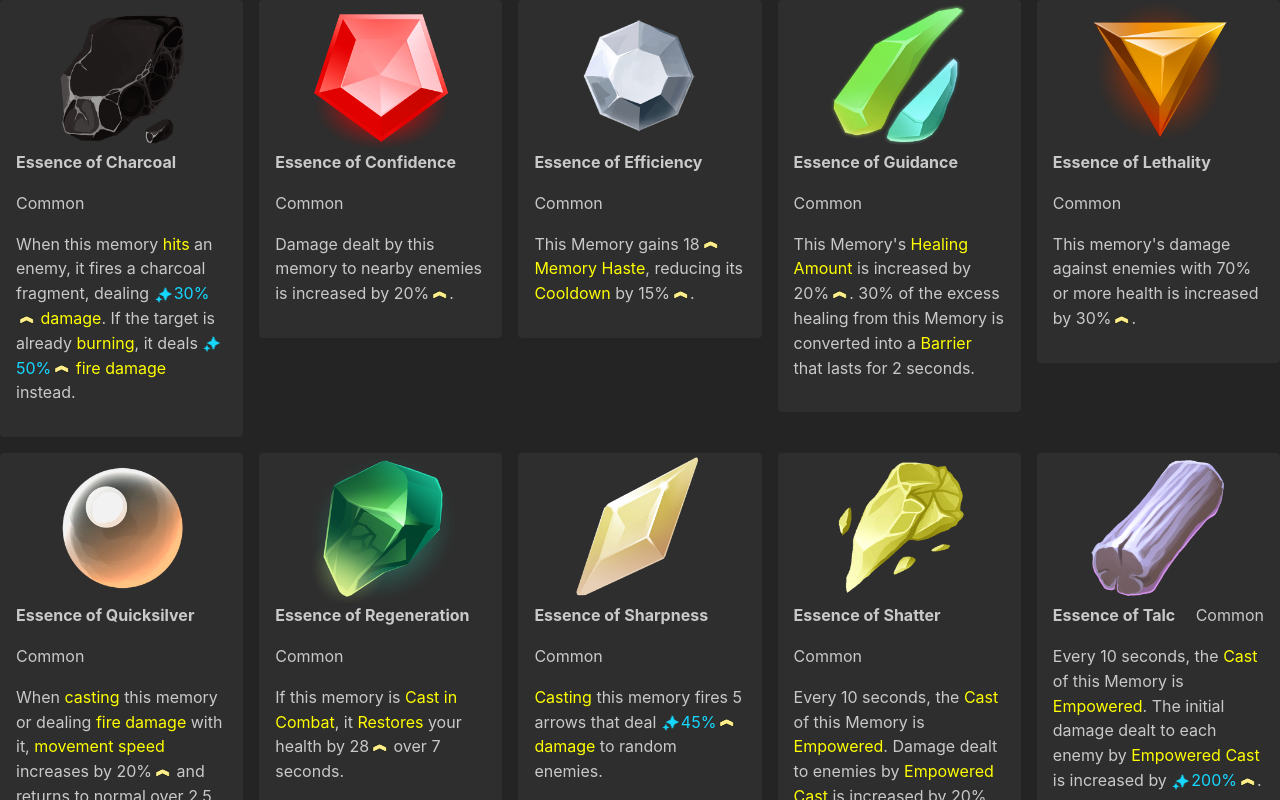
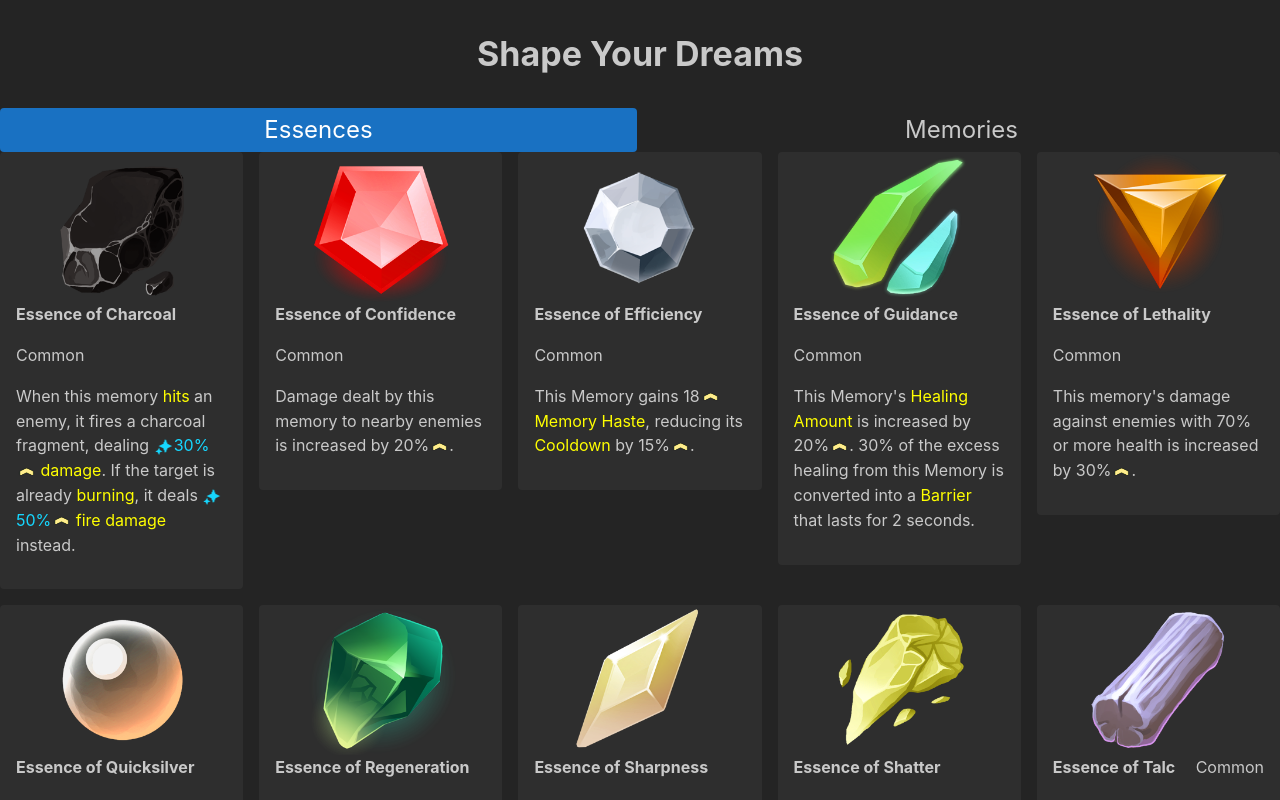
Before and after one commit to Leeoku/shapeyourdreams, a React (Vite) app: page / in a window 1280 px wide. Shown: the top 800 px of the page. Built offline with nearby package versions, Linux system fonts and the light colour scheme.

Commit message:
feat: refactor page and add memories

```diff
--- /dev/null
+++ b/src/components/TabsComponent/TabsComponent.module.css
@@ -0,0 +1,4 @@
+.customTab {
+  font-size: 1.5rem;
+  flex: 1;
+}
--- /dev/null
+++ b/src/components/TabsComponent/TabsComponent.tsx
@@ -0,0 +1,33 @@
+import '@mantine/core/styles.css';
+import { Tabs } from '@mantine/core';
+import styles from './TabsComponent.module.css';
+
+export type TabType = 'Essences' | 'Memories'
+
+interface TabsComponentProps {
+  activeTab: TabType;
+  setActiveTab: (value:TabType) => void;
+}
+
+export const TabsComponent = ({activeTab, setActiveTab}: TabsComponentProps) => {
+  return (
+    <Tabs variant="pills" value={activeTab}>
+      <Tabs.List display="flex" w="100%">
+        <Tabs.Tab
+          value="Essences"
+          className={styles.customTab}
+          onClick={() => setActiveTab('Essences')}
+        >
+          Essences
+        </Tabs.Tab>
+        <Tabs.Tab
+          value="Memories"
+          className={styles.customTab}
+          onClick={() => setActiveTab('Memories')}
+        >
+          Memories
+        </Tabs.Tab>
+      </Tabs.List>
+    </Tabs>
+  );
+};
--- /dev/null
+++ b/src/pages/Content.page.tsx
@@ -0,0 +1,27 @@
+import { CardGrid } from '@/components/CardGrid/CardGrid';
+import { ContentCard } from '@/components/ContentCard/ContentCard';
+import { gemsSchema } from '@/schemas/gemSchema';
+import EssencesData from '../../data/essences.json';
+import MemoriesData from '../../data/memories.json';
+
+
+const EssencesPage = ({tabData}) => {
+  const dataMapping = {
+    Essences: EssencesData,
+    Memories: MemoriesData
+  }
+  const jsonToLoad = tabData === 'Essences' ? dataMapping.Essences : dataMapping.Memories
+
+  try {
+    gemsSchema.parse(jsonToLoad);
+  } catch (e) {
+    console.error(e);
+  }
+
+  const data = Object.entries(jsonToLoad);
+
+  const mappedData = data.map(([key, value]) => <ContentCard key={key} data={value} />);
+  return <CardGrid cardData={mappedData} />;
+};
+
+export default EssencesPage;
--- a/src/pages/Essences.page.tsx
+++ /dev/null
@@ -1,19 +0,0 @@
-import { CardGrid } from '@/components/CardGrid/CardGrid';
-import { ContentCard } from '@/components/ContentCard/ContentCard';
-import { gemsSchema } from '@/schemas/gemSchema';
-import essences from '../../data/essences.json';
-
-const EssencesPage = () => {
-  try {
-    gemsSchema.parse(essences);
-  } catch (e) {
-    console.error(e);
-  }
-
-  const data = Object.entries(essences);
-  // console.log(data);
-  const mappedData = data.map(([key, value]) => <ContentCard key={key} data={value} />);
-  return <CardGrid cardData={mappedData} />;
-};
-
-export default EssencesPage;
--- a/src/pages/Home.page.tsx
+++ b/src/pages/Home.page.tsx
@@ -1,12 +1,21 @@
-import { ColorSchemeToggle } from '../components/ColorSchemeToggle/ColorSchemeToggle';
-import EssencesPage from './Essences.page';
+import { useState } from 'react';
+import { Center, Text, Title } from '@mantine/core';
+import EssencesPage from './Content.page';
+import { TabsComponent, TabTypes } from '@/components/TabsComponent/TabsComponent';
 
 
 export function HomePage() {
+  const [activeTab, setActiveTab] = useState<TabTypes>('Essences');
+
   return (
     <>
-      {/* <ColorSchemeToggle /> */}
-      <EssencesPage/>
+      <Center>
+        <Title order={1} mb="xl" mt="xl">
+          Shape Your Dreams
+        </Title>
+      </Center>
+      <TabsComponent activeTab={activeTab} setActiveTab={setActiveTab}/>
+      {activeTab === "Essences" ? <EssencesPage tabData="Essences"/> : <EssencesPage tabData="Memories"/>}
     </>
   );
 }
```
